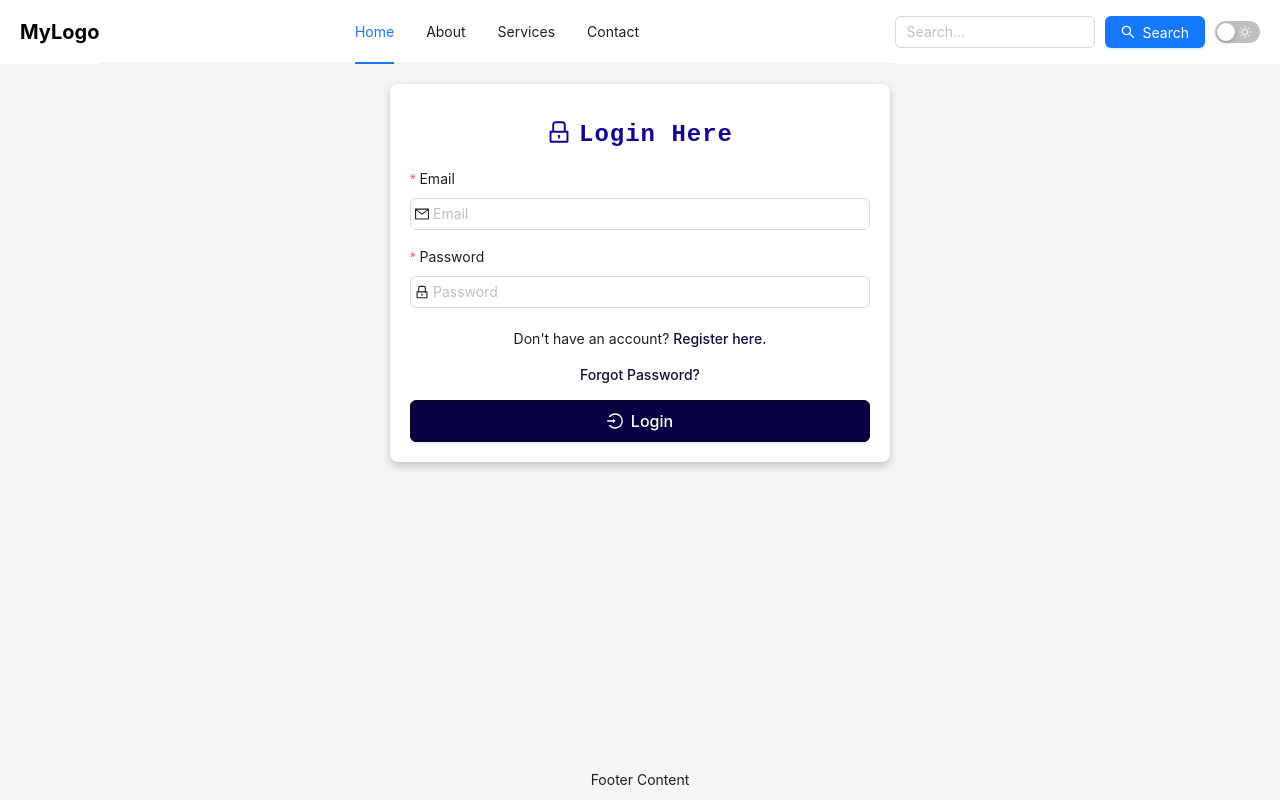
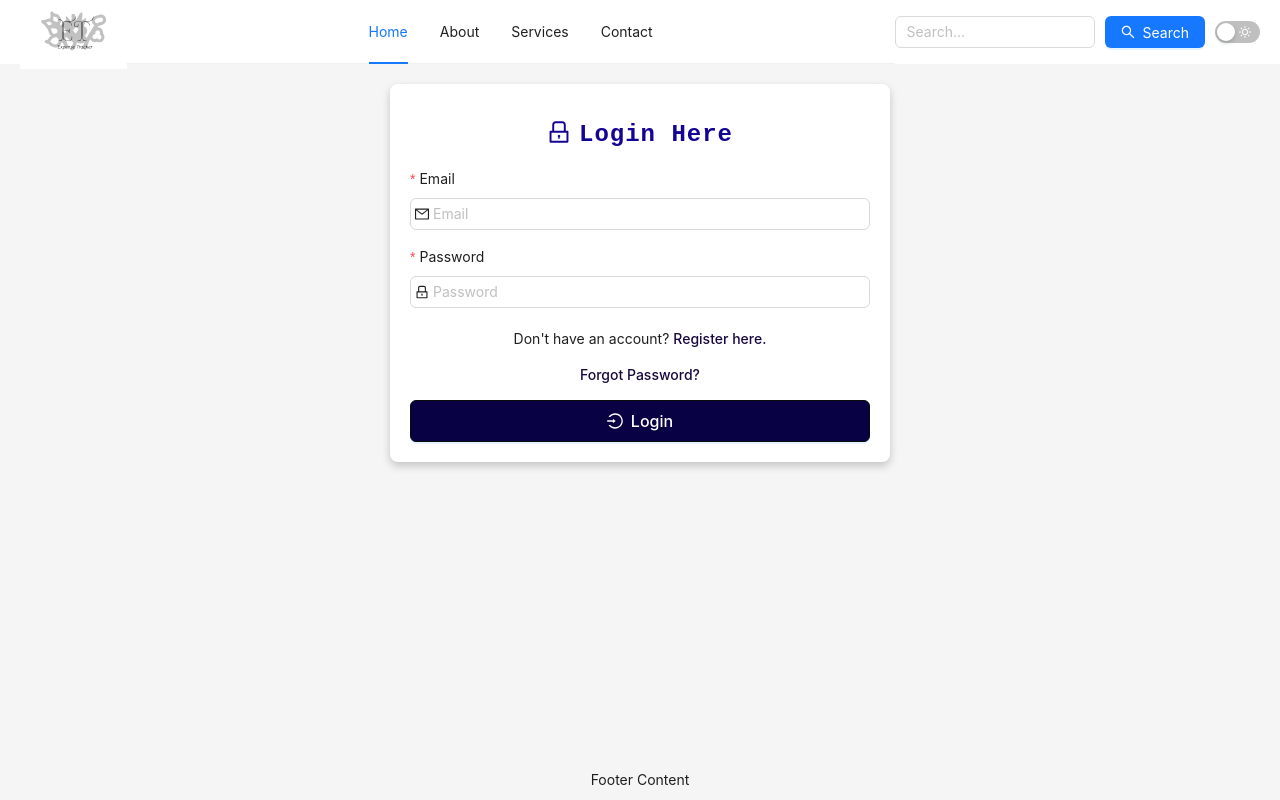
Before and after one commit to aniketsuryawanshi1/Expense-Tracker, a React (Vite) app in the folder Frontend/: page /Login in a window 1280 px wide. Built offline with nearby package versions, Linux system fonts and the light colour scheme.

Commit message:
logo added.

```diff
--- a/Frontend/index.html
+++ b/Frontend/index.html
@@ -3,7 +3,7 @@
 
 <head>
   <meta charset="UTF-8" />
-  <link rel="icon" type="image/svg+xml" href="/vite.svg" />
+  <link rel="icon" type="image/svg+xml" href="/src/assets/Images/expense-tracker-high-logo.svg" />
   <meta name="viewport" content="width=device-width, initial-scale=1.0" />
   <title>Expense-Tracker</title>
   <!-- responsive css -->
--- a/Frontend/src/components/Navbar/Navbar.jsx
+++ b/Frontend/src/components/Navbar/Navbar.jsx
@@ -1,6 +1,8 @@
+
 import { Layout, Menu, Input, Button, Switch } from "antd";
 import { SearchOutlined, MoonOutlined, SunOutlined } from "@ant-design/icons";
 import PropTypes from "prop-types";
+import logo from "../../assets/Images/expense-tracker-high-logo.svg";
 
 const { Header } = Layout;
 
@@ -23,15 +25,8 @@ const Navbar = ({ onThemeChange, theme = "light" }) => {
       }}
     >
       {/* Logo */}
-      <div
-        className="logo"
-        style={{
-          color: theme === "dark" ? "white" : "black",
-          fontSize: "20px",
-          fontWeight: "bold",
-        }}
-      >
-        MyLogo
+      <div className="logo">
+        <img src={logo} alt="Expense Tracker Logo" style={{ height: "80px", marginTop: "20px" }} />
       </div>
 
       {/* Navigation Menu */}
@@ -67,5 +62,4 @@ Navbar.propTypes = {
   theme: PropTypes.string,
 };
 
-
 export default Navbar;
```
Also changed, not shown: Frontend/src/assets/Images/expense-tracker-high-logo.svg.
